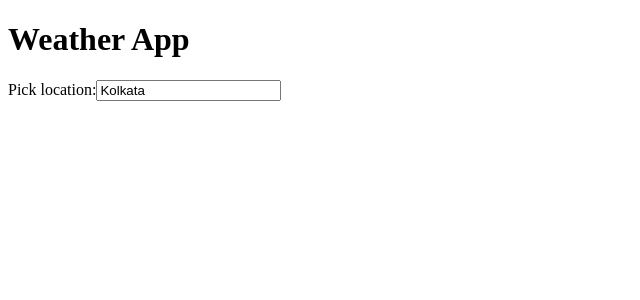
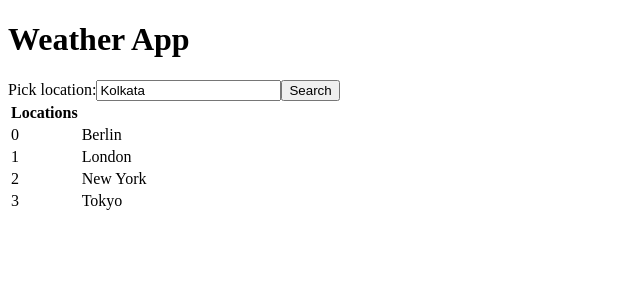
Before and after one commit to abhirupa-tech/Weather-App-Using-React-TS, a React (Create React App) app in the folder weather-app/: page / in a window 1280 px wide. Shown: the top 300 px of the page, without its empty margins (0-640 px from the left). Built offline with nearby package versions, Linux system fonts and the light colour scheme.

Commit message:
Adding location as states

```diff
--- a/weather-app/src/App.tsx
+++ b/weather-app/src/App.tsx
@@ -1,16 +1,45 @@
-import React from 'react';
+import React from "react";
 // import logo from './logo.svg';
-import './App.css';
+import { useState } from "react";
+import "./App.css";
 
 function App() {
+  const [currentLocation, setLocationSearch] = useState("Kolkata");
+  const [locations, setLocation] = useState([
+    "Berlin",
+    "London",
+    "New York",
+    "Tokyo",
+  ]);
   return (
     <div className="App">
       <h1>Weather App</h1>
 
       <label>
         Pick location:
-        <input type = "text" value = "Kolkata"></input>
+        <input
+          type="text"
+          value={currentLocation}
+          onChange={(e) => setLocationSearch(e.target.value)}
+        ></input>
       </label>
+      <button>Search</button>
+
+      <table>
+        <thead>
+          <tr>
+            <th>Locations</th>
+          </tr>
+        </thead>
+        <tbody>
+          {locations.map((location, index) => (
+            <tr>
+              <td>{index}</td>
+              <td>{location}</td>
+            </tr>
+          ))}
+        </tbody>
+      </table>
     </div>
   );
 }
```
